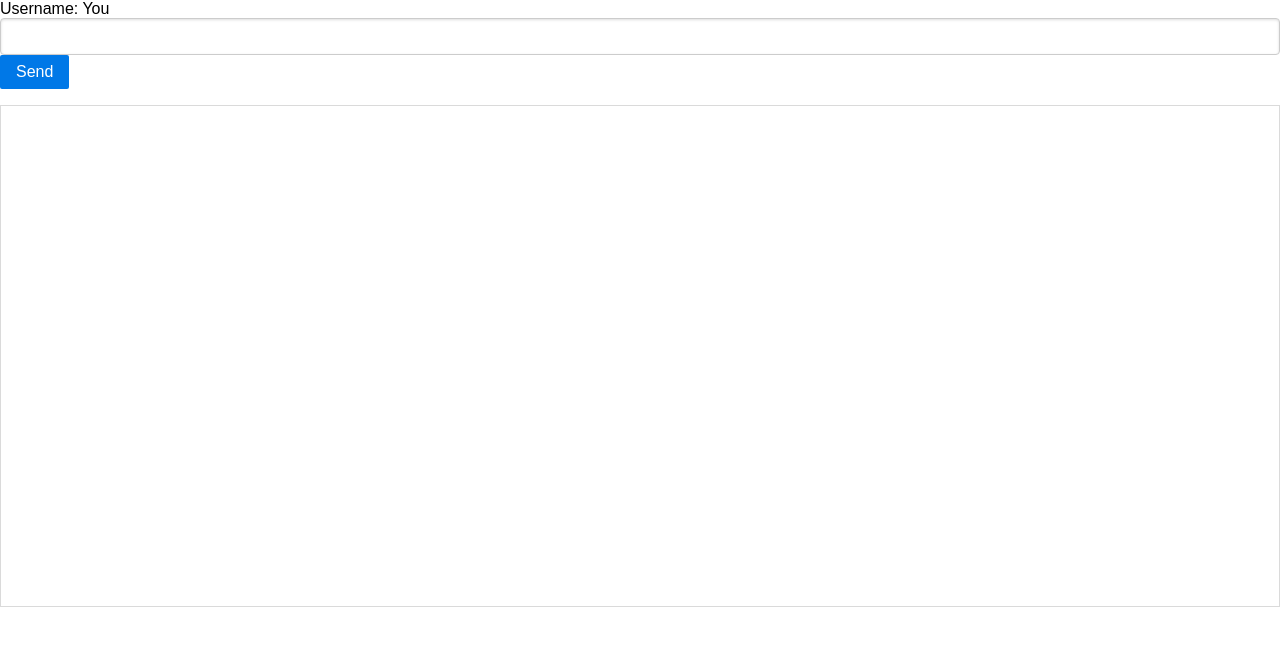
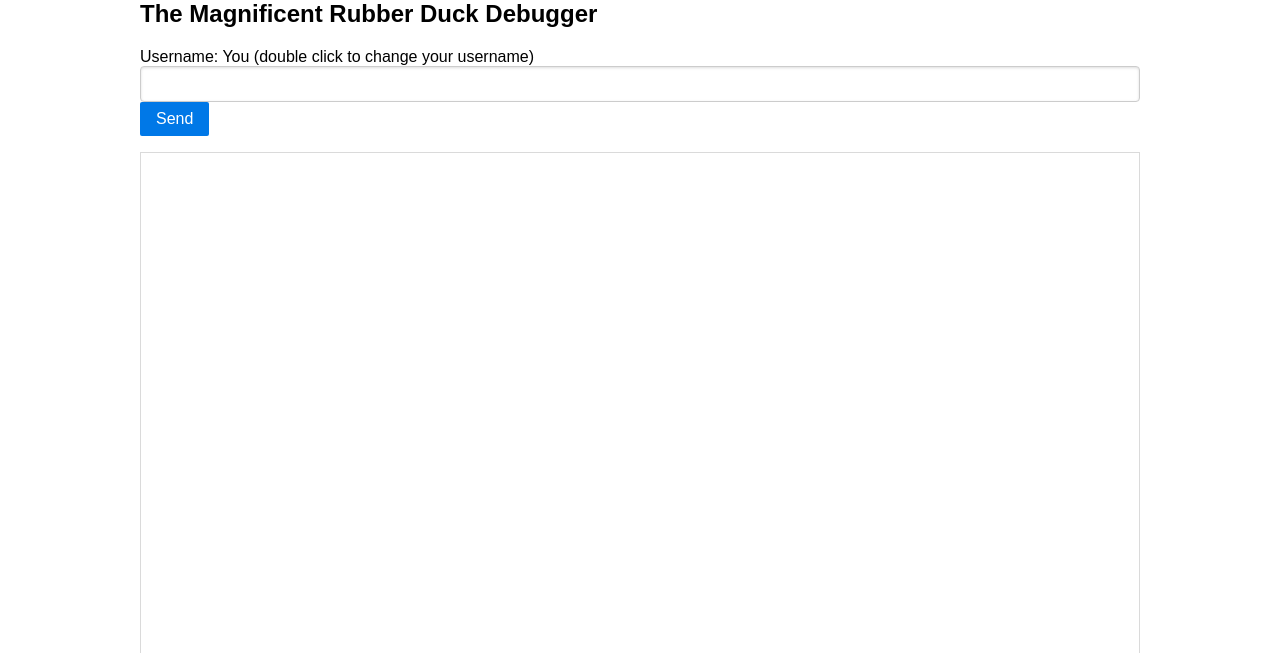
Before and after one commit to ghostlandr/rubber-duck-debugger, a website: page src/index.html in a window 1280 px wide. Shown: the top 653 px of the page. Drawn offline with nearby package versions, Linux system fonts and the light colour scheme.

Commit message:
Add text to make it more obvious to double click

```diff
--- a/src/ducker.js
+++ b/src/ducker.js
@@ -15,7 +15,7 @@
         <input type="text" v-model="username" id="username"/>
         <button type="submit" class="pure-button pure-button-primary">Change</button>
       </form>
-      <span v-show="!editingName" v-on:dblclick="editingName = true">Username: {{ username }}</span>
+      <span v-show="!editingName" v-on:dblclick="editingName = true">Username: {{ username }} (double click to change your username)</span>
     </div>
     `,
     computed: {
--- a/src/index.html
+++ b/src/index.html
@@ -6,7 +6,8 @@
         <title>Rubber Duck Debugger</title>
         <link rel="stylesheet" href="https://unpkg.com/purecss@0.6.1/build/pure-min.css" integrity="sha384-CCTZv2q9I9m3UOxRLaJneXrrqKwUNOzZ6NGEUMwHtShDJ+nCoiXJCAgi05KfkLGY" crossorigin="anonymous">
     </head>
-    <body>
+    <body style="width: 1000px; margin: 0 auto;">
+        <h2>The Magnificent Rubber Duck Debugger</h2>
         <div id="duck-root" class="pure-g">
             <name-picker v-on:newname="updateAuthorname"></name-picker>
             <chat-box v-on:newmessage="addNewMessage"></chat-box>
```
